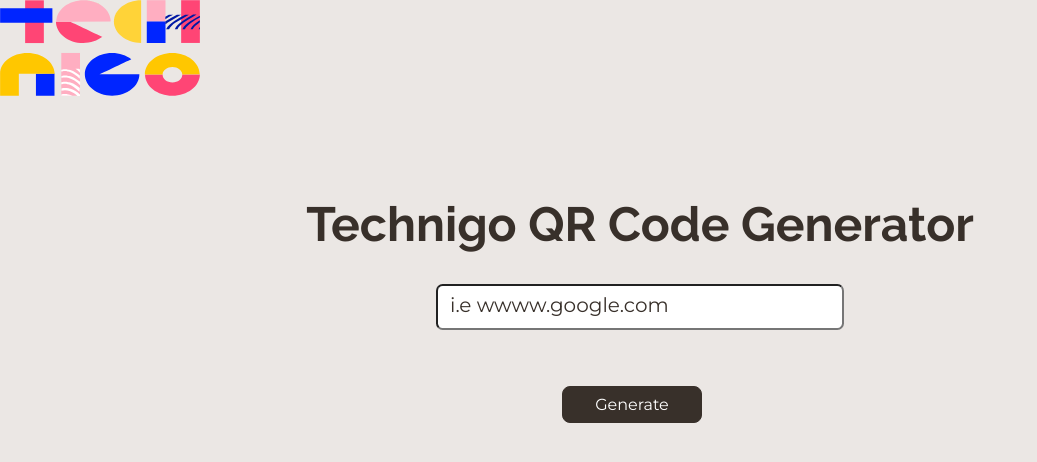
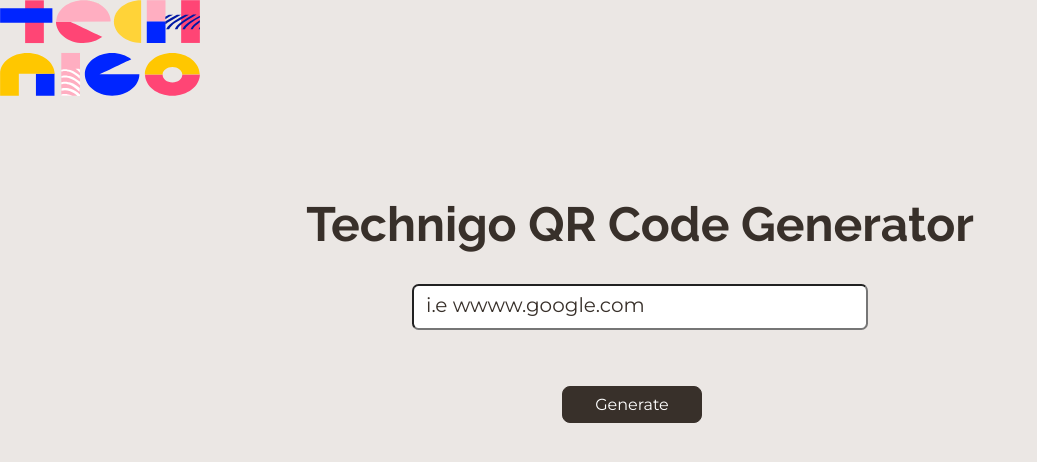
Before and after one commit to Technigo/project-custom-hooks-qr-code-generator-vite, a React (Vite) app: page / in a window 1280 px wide. Shown: the top 462 px of the page, without its empty margins (0-1037 px from the left). Built offline with nearby package versions, Linux system fonts and the light colour scheme; a web font is replaced by a local one.

Commit message:
update styles.css
update styles.css

```diff
--- a/src/styles/style.css
+++ b/src/styles/style.css
@@ -23,7 +23,7 @@
 }
 
 .input-qrcode {
-    width: 30em;
+    width: 35%;
     height: 3em;
     border-radius: 0.5em;
 }
```
